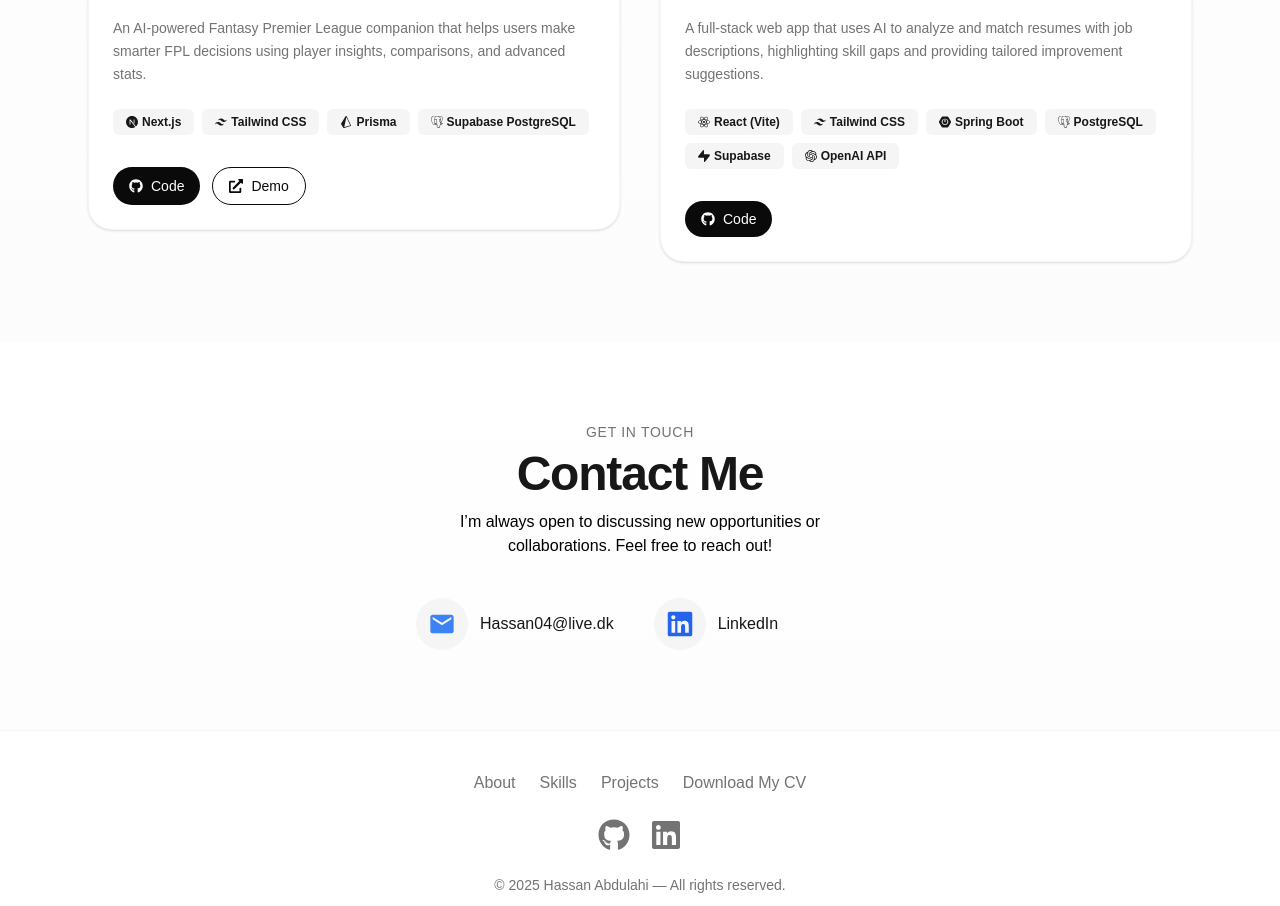
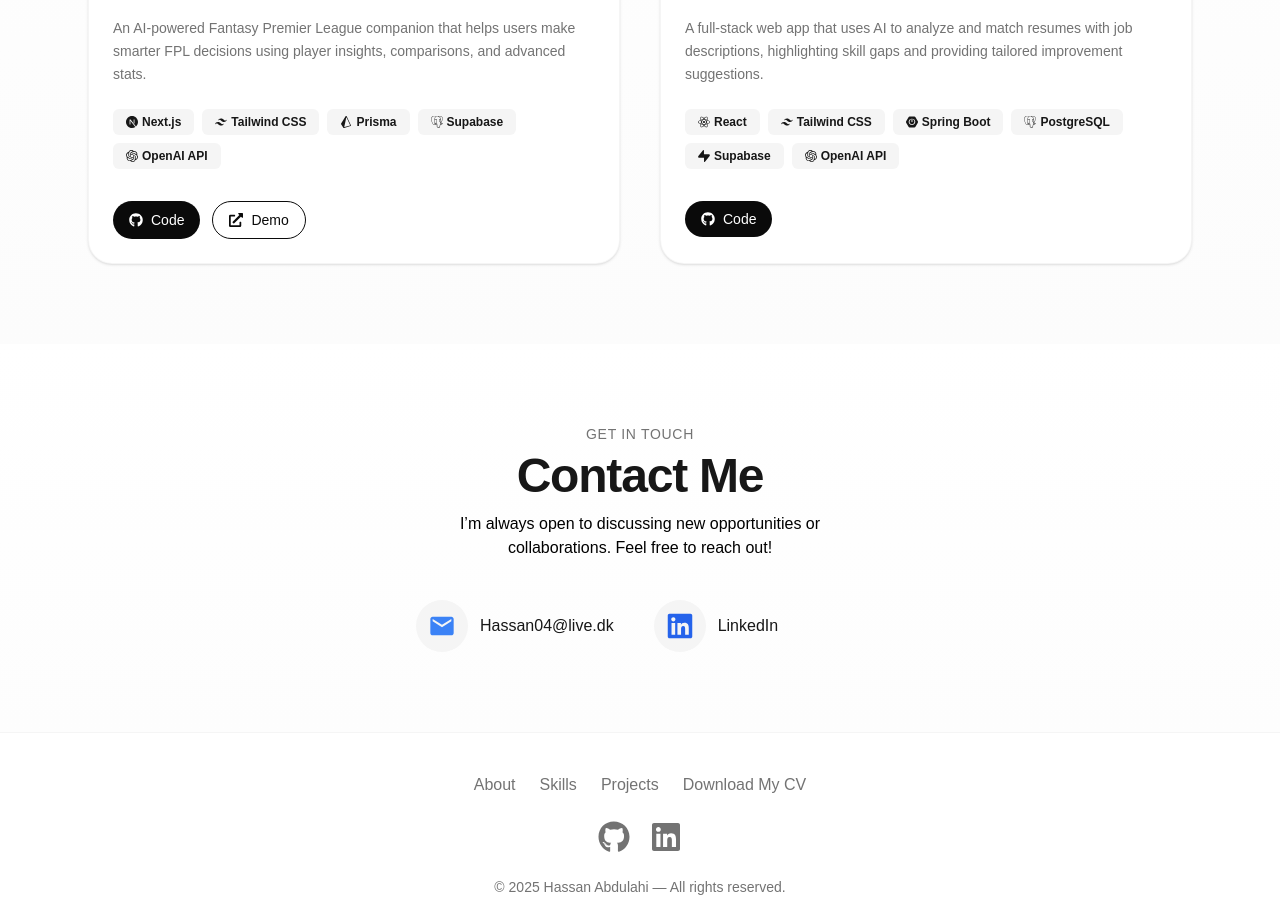
Before and after one commit to weasy1as/weasy1as.github.io, a Next.js app: page / in a window 1280 px wide. Shown: the part 3831-4737 px from the top of the page. Built offline with nearby package versions, Linux system fonts and the light colour scheme.

Commit message:
fixed minor issues

```diff
--- a/src/components/Projects.tsx
+++ b/src/components/Projects.tsx
@@ -30,7 +30,8 @@ const Projects = () => {
         { icon: <SiNextdotjs />, name: "Next.js" },
         { icon: <SiTailwindcss />, name: "Tailwind CSS" },
         { icon: <SiPrisma />, name: "Prisma" },
-        { icon: <SiPostgresql />, name: "Supabase PostgreSQL" },
+        { icon: <SiPostgresql />, name: "Supabase" },
+        { icon: <SiOpenai />, name: "OpenAI API" },
       ],
     },
     {
@@ -40,7 +41,7 @@ const Projects = () => {
       image: "/aijobmatch.png",
       github: "https://github.com/weasy1as/aijobmatch",
       techStack: [
-        { icon: <SiReact />, name: "React (Vite)" },
+        { icon: <SiReact />, name: "React" },
         { icon: <SiTailwindcss />, name: "Tailwind CSS" },
         { icon: <SiSpringboot />, name: "Spring Boot" },
         { icon: <SiPostgresql />, name: "PostgreSQL" },
@@ -80,7 +81,7 @@ const Projects = () => {
               transition={{ duration: 0.5, delay: index * 0.15 }}
               viewport={{ once: true }}
             >
-              <Card className="group relative overflow-hidden rounded-3xl border-border/40 hover:shadow-lg transition-all duration-300">
+              <Card className="group h-full relative overflow-hidden rounded-3xl border-border/40 hover:shadow-lg transition-all duration-300">
                 {/* Image */}
                 <div className="relative w-full h-56 overflow-hidden rounded-t-3xl">
                   <Image
```
